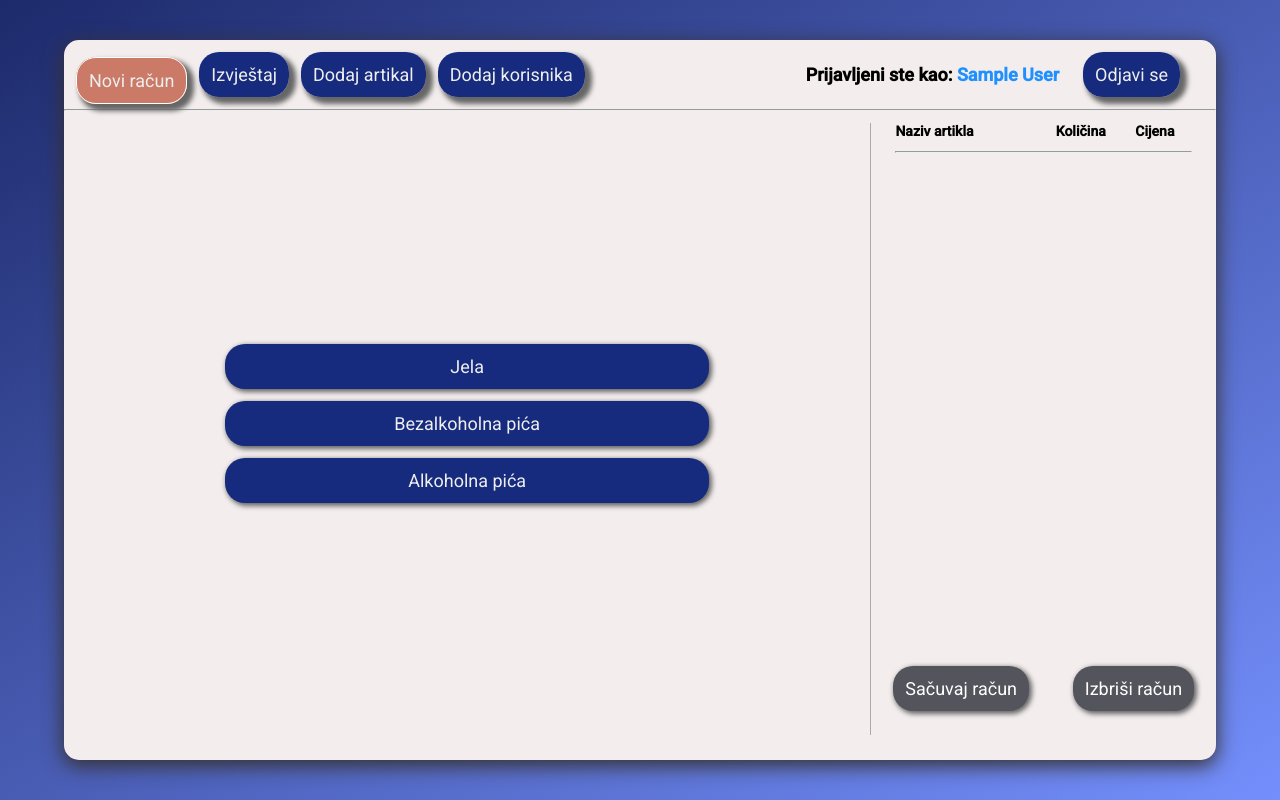
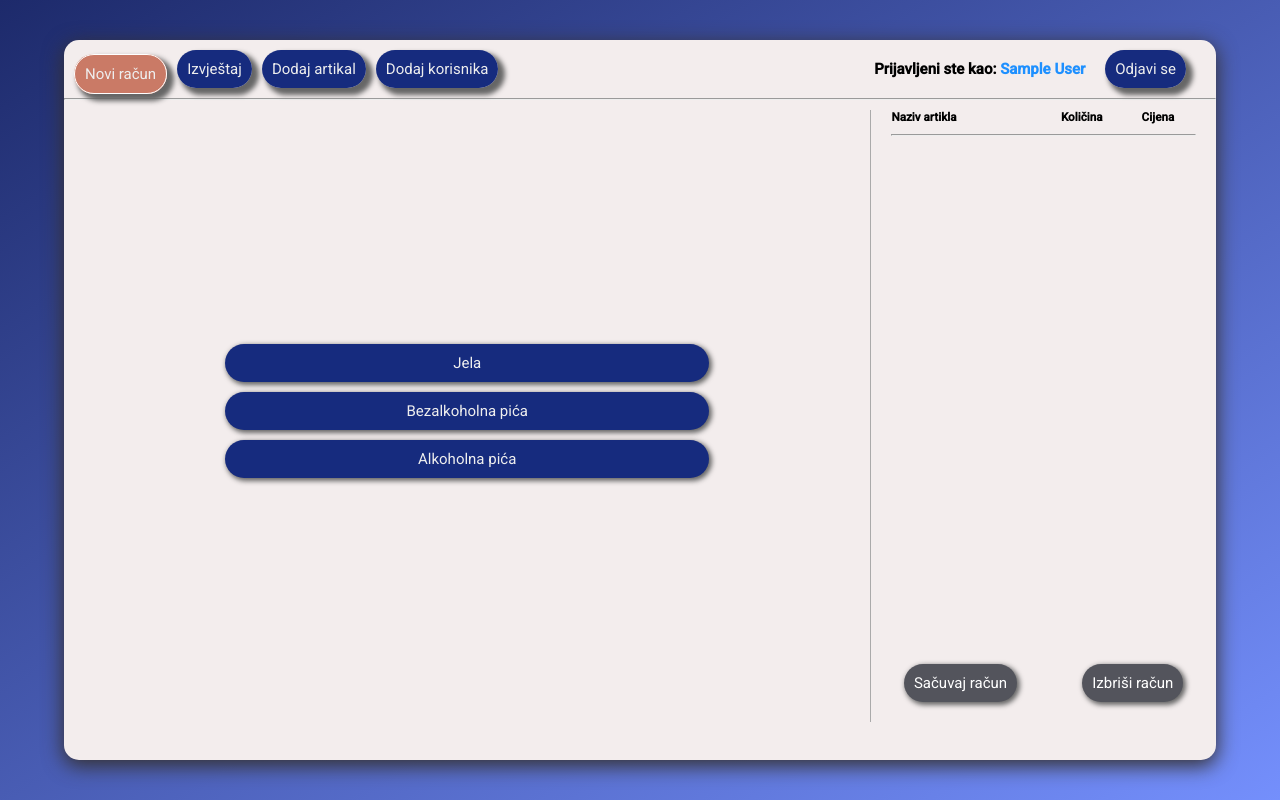
Before and after one commit to amarhodzic996/angular-waiter-app, an Angular app: page /newreceipt in a window 1280 px wide. Built offline with nearby package versions, Linux system fonts and the light colour scheme; sample sign-in values are in the browser's storage.

Commit message:
Add responsibility

```diff
--- a/src/app/header/header.component.css
+++ b/src/app/header/header.component.css
@@ -10,7 +10,7 @@ ul li {
   transition: 0.5s;
 }
 
-a {
+.nav-link {
   font-size: 1.5rem;
   text-decoration: none;
   background-color: #162b7e;
@@ -50,3 +50,12 @@ a:active {
   background-color: #ca7a66;
   border: 1px solid #fff;
 }
+
+@media screen and (max-width: 870px) {
+  .nav-link {
+    font-size: 1rem;
+  }
+  .logged-in {
+    font-size: 0.8rem;
+  }
+}
--- a/src/app/header/header.component.html
+++ b/src/app/header/header.component.html
@@ -1,13 +1,17 @@
 <ul>
   <li routerLinkActive="active-nav">
-    <a routerLink="/newreceipt" (click)="changeCategory()">Novi račun</a>
-  </li>
-  <li routerLinkActive="active-nav"><a routerLink="/report">Izvještaj</a></li>
-  <li routerLinkActive="active-nav">
-    <a routerLink="/additem">Dodaj artikal</a>
+    <a routerLink="/newreceipt" (click)="changeCategory()" class="nav-link"
+      >Novi račun</a
+    >
   </li>
   <li routerLinkActive="active-nav">
-    <a routerLink="/newuser">Dodaj korisnika</a>
+    <a routerLink="/report" class="nav-link">Izvještaj</a>
+  </li>
+  <li routerLinkActive="active-nav">
+    <a routerLink="/additem" class="nav-link">Dodaj artikal</a>
+  </li>
+  <li routerLinkActive="active-nav">
+    <a routerLink="/newuser" class="nav-link">Dodaj korisnika</a>
   </li>
   <li class="logged-in">
     <h2>
@@ -15,7 +19,7 @@
     </h2>
   </li>
   <li class="log-out">
-    <a (click)="logOut()">Odjavi se</a>
+    <a (click)="logOut()" class="nav-link">Odjavi se</a>
   </li>
 </ul>
 <hr />
--- a/src/app/new-receipt/new-receipt.component.css
+++ b/src/app/new-receipt/new-receipt.component.css
@@ -17,7 +17,6 @@
 .items {
   list-style: none;
   display: grid;
-
   grid-template-columns: 1fr 1fr 1fr;
   gap: 2rem;
   padding: 1.5rem;
@@ -65,8 +64,18 @@
 }
 
 .item-name {
+  font-family: "Roboto", sans-serif;
   font-size: 2rem;
-  font-family: "Roboto", sans-serif;
+}
+
+.item-name-short {
+  font-size: 2rem;
+}
+.item-name-long {
+  font-size: 1.5rem;
+}
+.item-name-very-long {
+  font-size: 1rem;
 }
 
 .item-price {
--- a/src/app/new-receipt/new-receipt.component.html
+++ b/src/app/new-receipt/new-receipt.component.html
@@ -22,7 +22,15 @@
         (click)="addItemToReceipt(item)"
       >
         <img src="{{ item.image }}" alt="{{ item.name }}" class="item-image" />
-        <p class="item-name">{{ item.name }}</p>
+        <p
+          class="item-name"
+          [ngClass]="{
+            'item-name-very-long': item.name.length > 50,
+            'item-name-long': item.name.length > 15
+          }"
+        >
+          {{ item.name }}
+        </p>
         <p class="item-price">Cijena: {{ item.price }} KM</p>
       </li>
     </ul>
--- a/src/app/new-receipt/new-receipt.component.ts
+++ b/src/app/new-receipt/new-receipt.component.ts
@@ -1,4 +1,4 @@
-import { Component, OnChanges, OnInit } from '@angular/core';
+import { Component, OnInit } from '@angular/core';
 import { DataServiceService } from '../data-service.service';
 import { Item } from '../interfaces/item-interface';
 
--- a/src/styles.css
+++ b/src/styles.css
@@ -6,7 +6,7 @@
 }
 
 html {
-  font-size: 1.5vh;
+  font-size: 16px;
 }
 
 body {
@@ -113,3 +113,15 @@ input {
   padding: 5rem;
   text-align: center;
 }
+
+@media screen and (max-height: 1050px) {
+  html {
+    font-size: 10px;
+  }
+}
+
+@media screen and (max-height: 660px) {
+  html {
+    font-size: 8px;
+  }
+}
```
